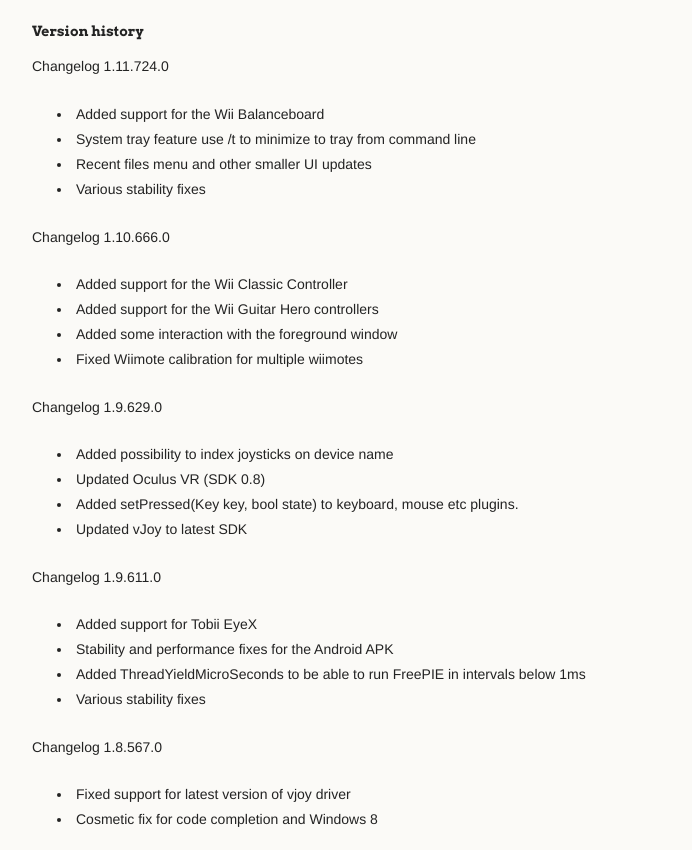
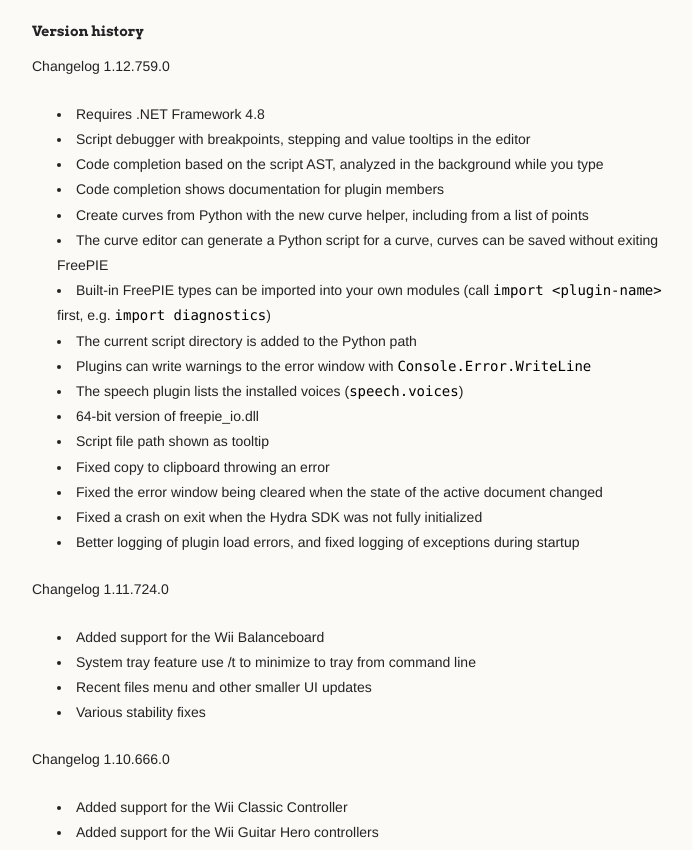
Before and after one commit to AndersMalmgren/FreePIE, a plain HTML site: page index.html in a window 1280 px wide. Shown: the part 909-1759 px from the top of the page, without its empty margins (278-970 px from the left). Drawn offline with nearby package versions, Linux system fonts and the light colour scheme.

Commit message:
1.12.759 release
Co-Authored-By: Claude Opus 5.5 <noreply@anthropic.com>

```diff
--- a/index.html
+++ b/index.html
@@ -36,7 +36,7 @@
             <h1 class="header"><a href="index.html">FreePIE</a></h1>
             <h2 class="header">Programmable Input Emulator</h2>
             <ul>
-                <li><a class="buttons download ga-track" target="_blank" href="https://github.com/AndersMalmgren/FreePIE/releases/download/1.11.724/FreePIE.1.11.724.0.msi">MSI v1.11.724.0</a></li>
+                <li><a class="buttons download ga-track" target="_blank" href="https://github.com/AndersMalmgren/FreePIE/releases/download/1.12.759/FreePIE.1.12.759.0.msi">MSI v1.12.759.0</a></li>
                 <li><a class="buttons github ga-track" target="_blank" href="https://github.com/AndersMalmgren/FreePIE">View On GitHub</a></li>
                 <li><a class="buttons samples" href="samples.html">Script examples</a></li>
             </ul>
@@ -93,6 +93,26 @@
     <li>Tobii EyeX<div class="icon read" title="read"></div></li>
 </ul>
 <h4>Version history</h4>
+
+<p>Changelog 1.12.759.0</p>
+<ul>
+    <li>Requires .NET Framework 4.8</li>
+    <li>Script debugger with breakpoints, stepping and value tooltips in the editor</li>
+    <li>Code completion based on the script AST, analyzed in the background while you type</li>
+    <li>Code completion shows documentation for plugin members</li>
+    <li>Create curves from Python with the new curve helper, including from a list of points</li>
+    <li>The curve editor can generate a Python script for a curve, curves can be saved without exiting FreePIE</li>
+    <li>Built-in FreePIE types can be imported into your own modules (call <code>import &lt;plugin-name&gt;</code> first, e.g. <code>import diagnostics</code>)</li>
+    <li>The current script directory is added to the Python path</li>
+    <li>Plugins can write warnings to the error window with <code>Console.Error.WriteLine</code></li>
+    <li>The speech plugin lists the installed voices (<code>speech.voices</code>)</li>
+    <li>64-bit version of freepie_io.dll</li>
+    <li>Script file path shown as tooltip</li>
+    <li>Fixed copy to clipboard throwing an error</li>
+    <li>Fixed the error window being cleared when the state of the active document changed</li>
+    <li>Fixed a crash on exit when the Hydra SDK was not fully initialized</li>
+    <li>Better logging of plugin load errors, and fixed logging of exceptions during startup</li>
+</ul>
 
 <p>Changelog 1.11.724.0</p>
 <ul>
```
Also changed, not shown: samples.html (+1 -1 lines).
